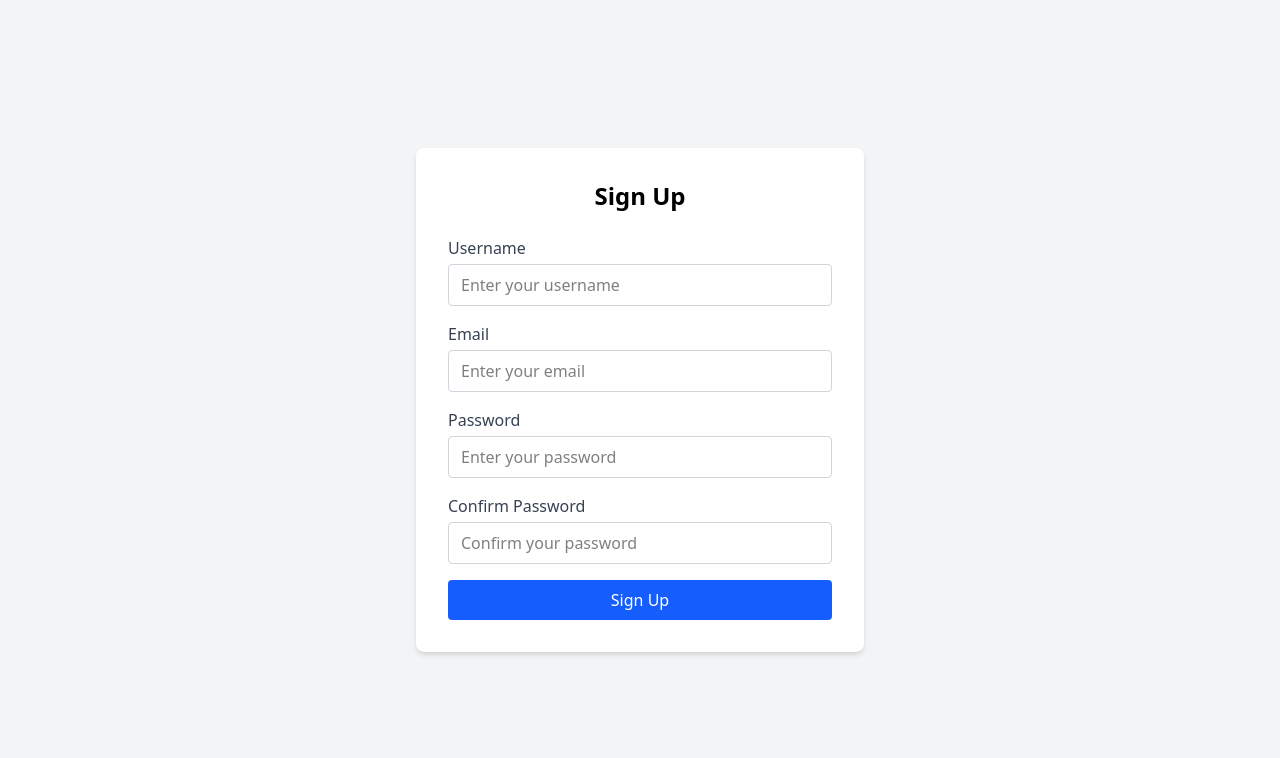
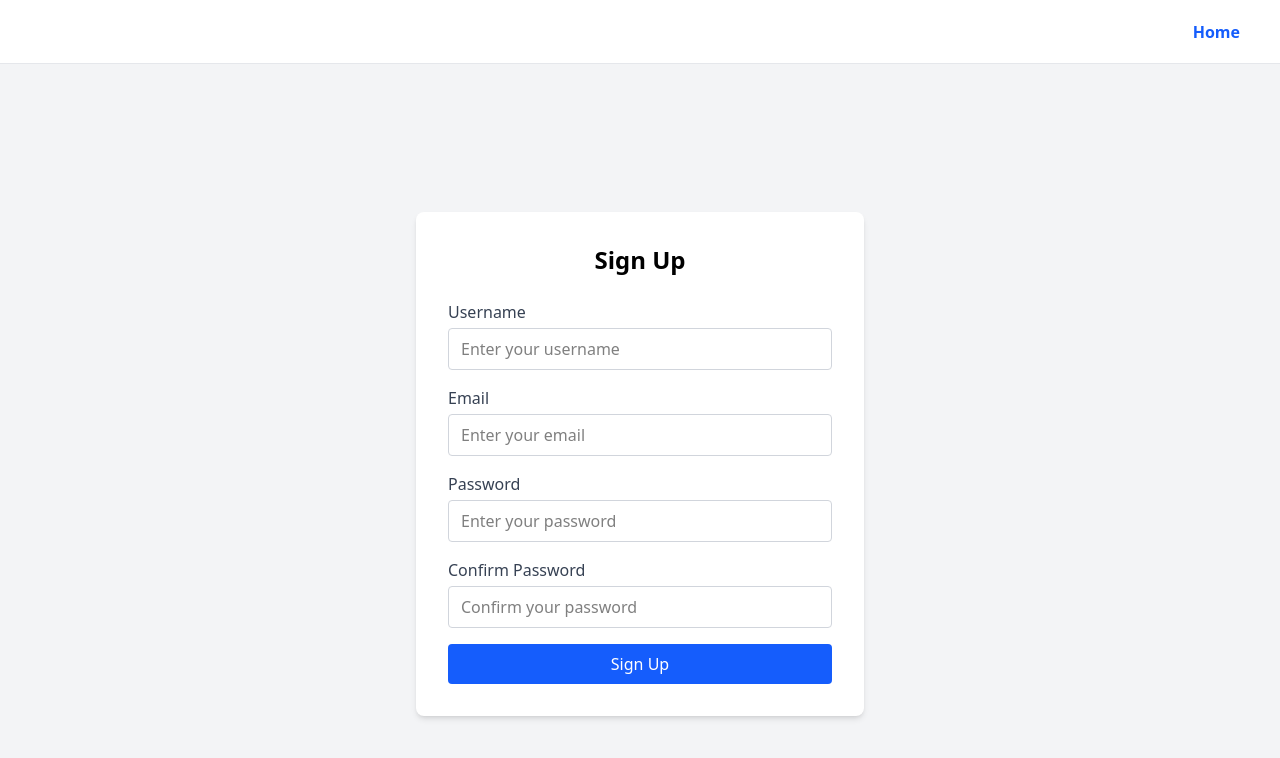
Before and after one commit to RISH-VERSION/cms-project, a React (Vite) app in the folder client/: page /signup in a window 1280 px wide. Shown: the top 758 px of the page. Built offline with nearby package versions, Linux system fonts and the light colour scheme.

Commit message:
commit changes

```diff
--- a/client/package.json
+++ b/client/package.json
@@ -13,6 +13,7 @@
     "@tailwindcss/vite": "^4.1.7",
     "react": "^19.1.0",
     "react-dom": "^19.1.0",
+    "react-router": "^7.6.1",
     "react-router-dom": "^7.6.1",
     "tailwindcss": "^4.1.7"
   },
--- a/client/src/main.jsx
+++ b/client/src/main.jsx
@@ -6,5 +6,5 @@ import './index.css';
 createRoot(document.getElementById('root')).render(
   <StrictMode>
     <App />
-  </StrictMode>,
+  </StrictMode>
 )
--- a/client/src/pages/Home.jsx
+++ b/client/src/pages/Home.jsx
@@ -25,9 +25,11 @@ function Home(props) {
             <main className="container mx-auto px-4 py-8">
                 <div className="flex flex-col items-center justify-center">
                     <h1 className="text-4xl font-semibold text-center text-gray-800">Welcome to Our Website</h1>
+                    <a href="/Signin">
                     <button className="mt-8 px-6 py-3 bg-blue-600 text-white rounded-lg font-semibold shadow hover:bg-blue-700 transition-colors duration-200">
                         Get Started
                     </button>
+                    </a>
                 </div>
             </main>
         </>
--- a/client/src/pages/Signin.jsx
+++ b/client/src/pages/Signin.jsx
@@ -3,6 +3,17 @@ import { Link } from 'react-router-dom';
 
 function Signin() {
   return (
+    <>
+    <nav>
+      <div className="flex justify-end items-center h-16 px-6 bg-white border-b border-gray-200 shadow-sm">
+        <Link
+          to="/"
+          className="text-blue-600 font-semibold hover:underline px-4 py-2 rounded transition-colors"
+        >
+          Home
+        </Link>
+      </div>
+    </nav>
     <div className="mx-auto mt-20 max-w-sm p-6 bg-white rounded-lg shadow-md border border-gray-300">
       <div className="text-center mb-6 text-blue-600">
         <h1 className="text-2xl font-bold">Login</h1>
@@ -44,6 +55,7 @@ function Signin() {
         </p>
       </div>
     </div>
+    </>
   );
 }
 
--- a/client/src/pages/Signup.jsx
+++ b/client/src/pages/Signup.jsx
@@ -1,5 +1,17 @@
+import { Link } from 'react-router-dom';
+
 function Signup() {
     return (
+        <>
+        <nav>
+        <div className="flex justify-end items-center h-16 px-6 bg-white border-b border-gray-200 shadow-sm">
+        <Link
+          to="/"
+          className="text-blue-600 font-semibold hover:underline px-4 py-2 rounded transition-colors">
+          Home
+        </Link>
+        </div>
+        </nav>
         <div className="flex items-center justify-center min-h-screen bg-gray-100">
             <div className="bg-white p-8 rounded-lg shadow-md w-full max-w-md">
                 <h2 className="text-2xl font-bold mb-6 text-center">Sign Up</h2>
@@ -49,6 +61,7 @@ function Signup() {
                 </form>
             </div>
         </div>
+        </>
     );
 }
 
```
Also changed, not shown: 1 other file (tests, documents, lock files or other folders).
